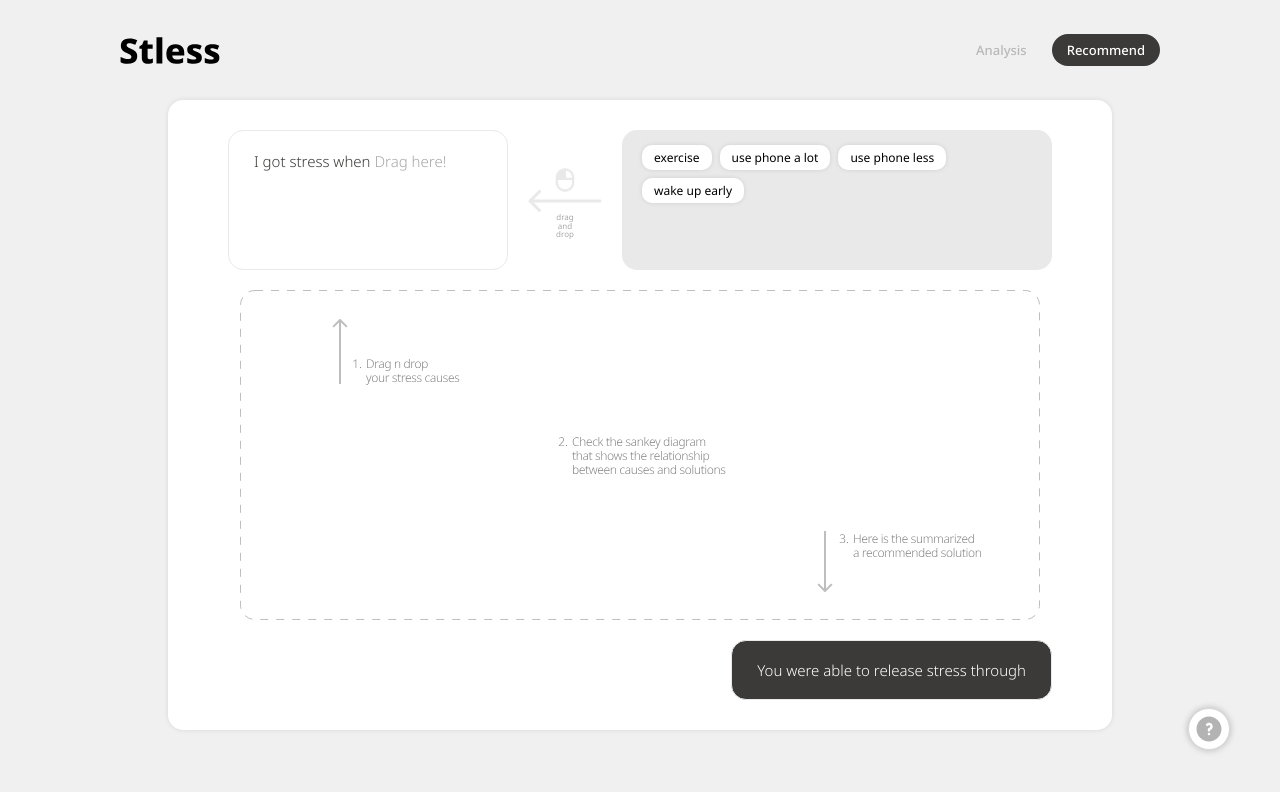
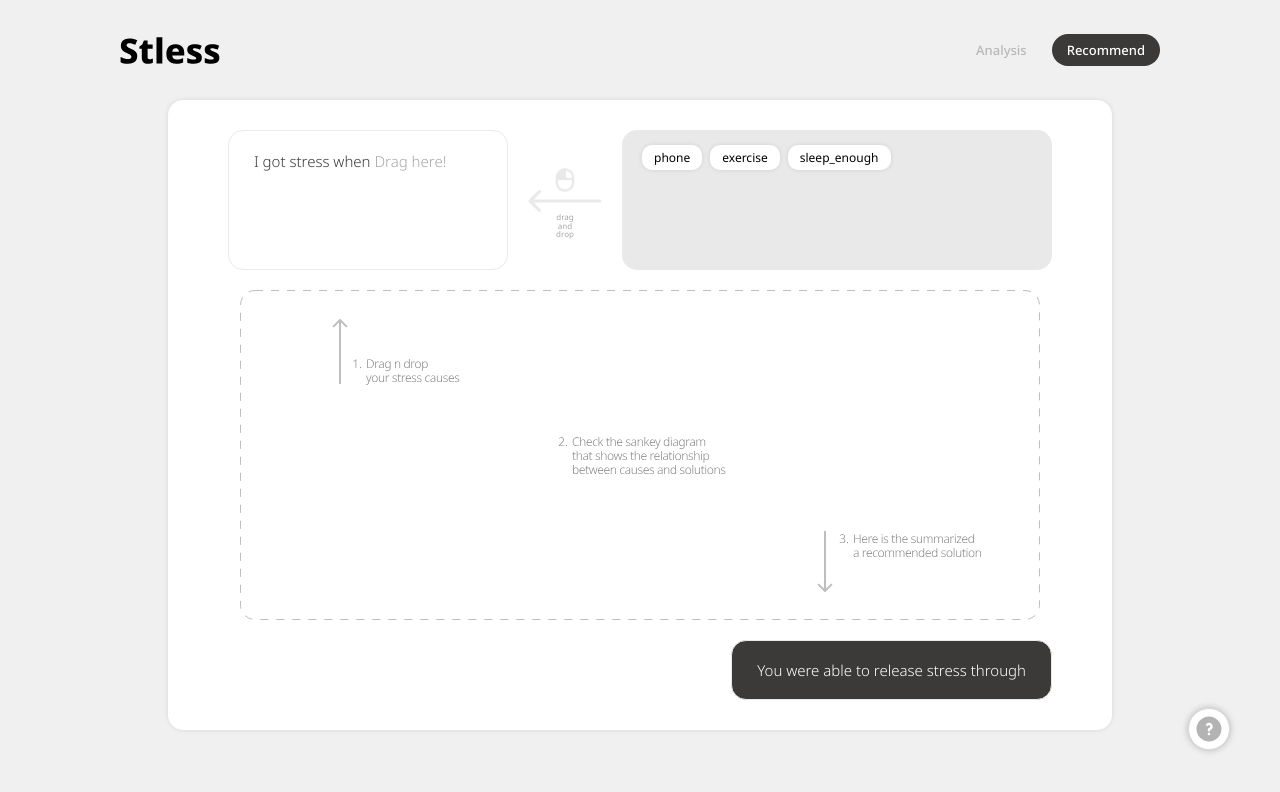
Before and after one commit to Huikyeong/Stless, a React (Create React App) app: page /recommend in a window 1280 px wide. Shown: the top 792 px of the page. Built offline with nearby package versions, Linux system fonts and the light colour scheme.

Commit message:
Add: data

```diff
--- /dev/null
+++ b/src/assets/datas/correlation_p0701_v1.json
@@ -0,0 +1 @@
+[{"source":"phone","target":"phone","value":2},{"source":"phone","target":"exercise","value":5},{"source":"study","target":"phone","value":2},{"source":"study","target":"study","value":16},{"source":"study","target":"exercise","value":4},{"source":"exercise","target":"phone","value":1},{"source":"exercise","target":"study","value":10},{"source":"exercise","target":"exercise","value":9},{"source":"sleep_early","target":"phone","value":1},{"source":"sleep_early","target":"study","value":1},{"source":"sleep_early","target":"exercise","value":3},{"source":"sleep_enough","target":"phone","value":1},{"source":"sleep_enough","target":"study","value":5},{"source":"sleep_enough","target":"exercise","value":3},{"source":"sleep_less","target":"study","value":2},{"source":"sleep_less","target":"exercise","value":2}]
--- /dev/null
+++ b/src/assets/datas/correlation_p0702_v1.json
@@ -0,0 +1 @@
+[{"source":"phone","target":"phone","value":4},{"source":"phone","target":"study","value":1},{"source":"phone","target":"sleep_early","value":1},{"source":"phone","target":"sleep_enough","value":1},{"source":"exercise","target":"exercise","value":1},{"source":"sleep_enough","target":"phone","value":2},{"source":"sleep_enough","target":"exercise","value":1}]
--- /dev/null
+++ b/src/assets/datas/correlation_p0703_v1.json
@@ -0,0 +1 @@
+[{"source":"phone","target":"phone","value":7},{"source":"phone","target":"sleep","value":2},{"source":"phone","target":"sleep_less","value":2},{"source":"sleep_early","target":"phone","value":1},{"source":"sleep_enough","target":"phone","value":1},{"source":"sleep_less","target":"phone","value":3}]
--- a/src/components/SankeyDiagram.tsx
+++ b/src/components/SankeyDiagram.tsx
@@ -2,7 +2,7 @@
 import { css } from '@emotion/react';
 import React from 'react';
 import Plot from 'react-plotly.js';
-import sankeyFullData from '../assets/datas/sankey.json';
+import sankeyFullData from '../assets/datas/correlation_p0702_v1.json';
 
 const getSankeyData = (getTagList: string[]) => {
   return sankeyFullData.filter((v) => getTagList.includes(v.source));
@@ -61,7 +61,7 @@
   const targetMap = new Map<string, number>();
   sources.forEach((key, i) => sourceMap.set(key, i));
   targets.forEach((key, i) => targetMap.set(key, i + sources.length));
-
+  console.log(sources)
   return (
     <div
       id='sankey layout'
```
